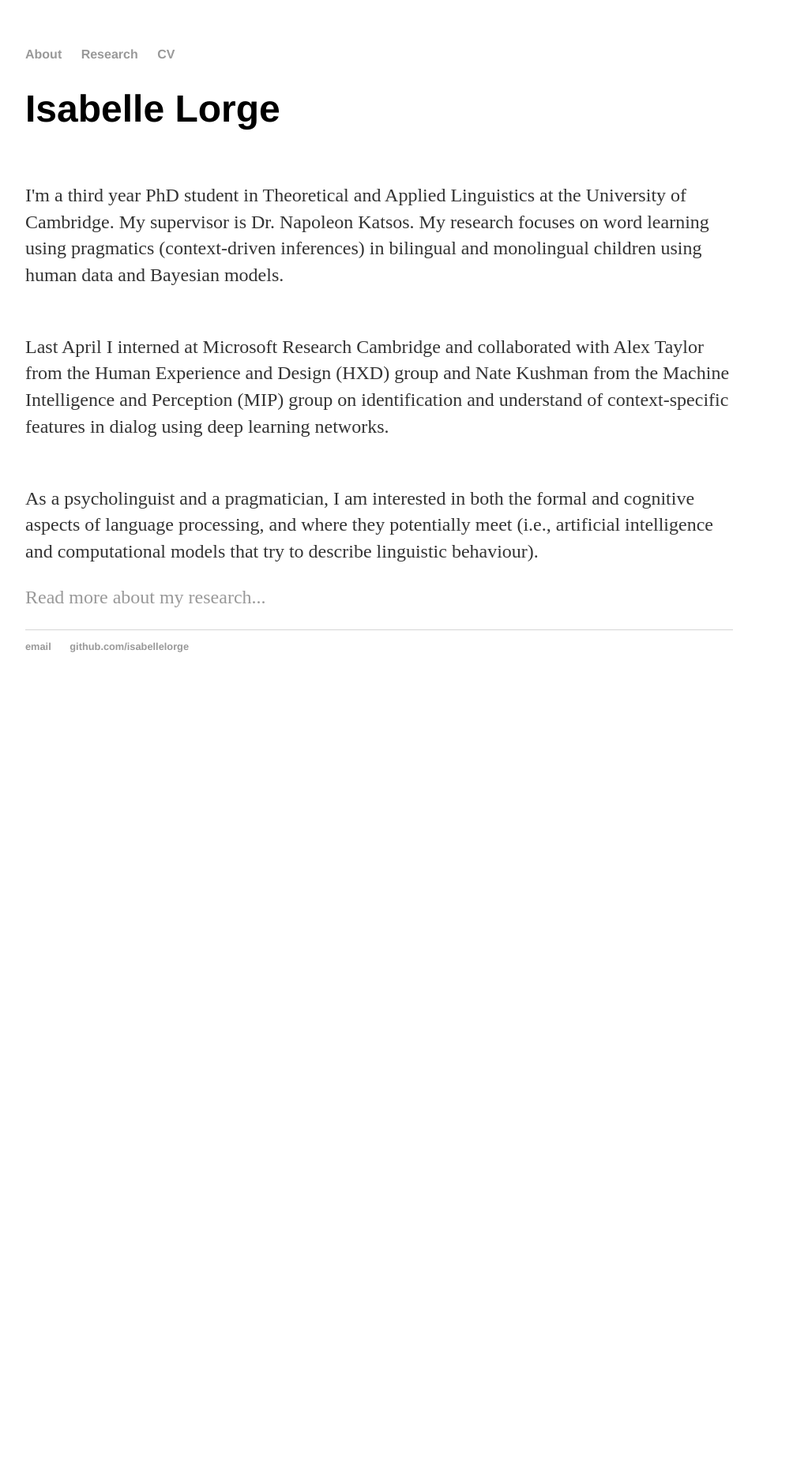
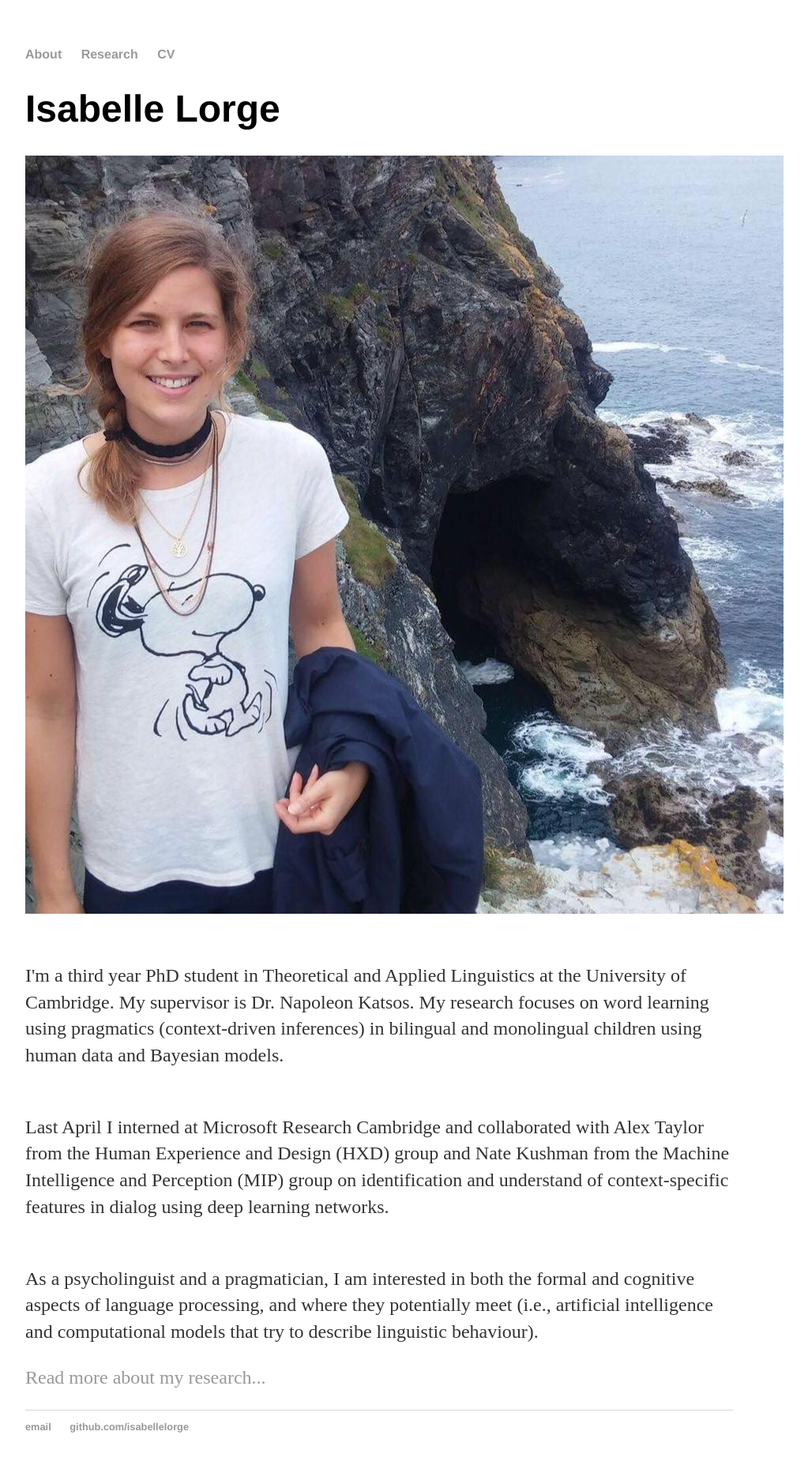
Before and after one commit to isabellelorge/isabellelorge.github.io, a Jekyll site: the page built from index.html, in a window 1280 px wide. Shown: the whole page at 79% size, without its empty margins (160-1183 px from the left). Built offline with Jekyll 4.4.1, drawn with Linux system fonts in a browser that asks for light colours; before the commit the page ends 900 px from its top, so only the background shows below that.

Commit message:
Update index.html

```diff
--- a/index.html
+++ b/index.html
@@ -4,6 +4,7 @@ title: Isabelle Lorge
 ---
 <div class="blurb">
 	<h1>Isabelle Lorge </h1>
+	<img src="pic.jpg" alt="me">
 	<p><br>I'm a third year PhD student in Theoretical and Applied Linguistics at the University of Cambridge. My supervisor is Dr. Napoleon Katsos.
 	My research focuses on word learning using pragmatics (context-driven inferences) in bilingual and monolingual children using
 		human data and Bayesian models.<br> </p>
```
